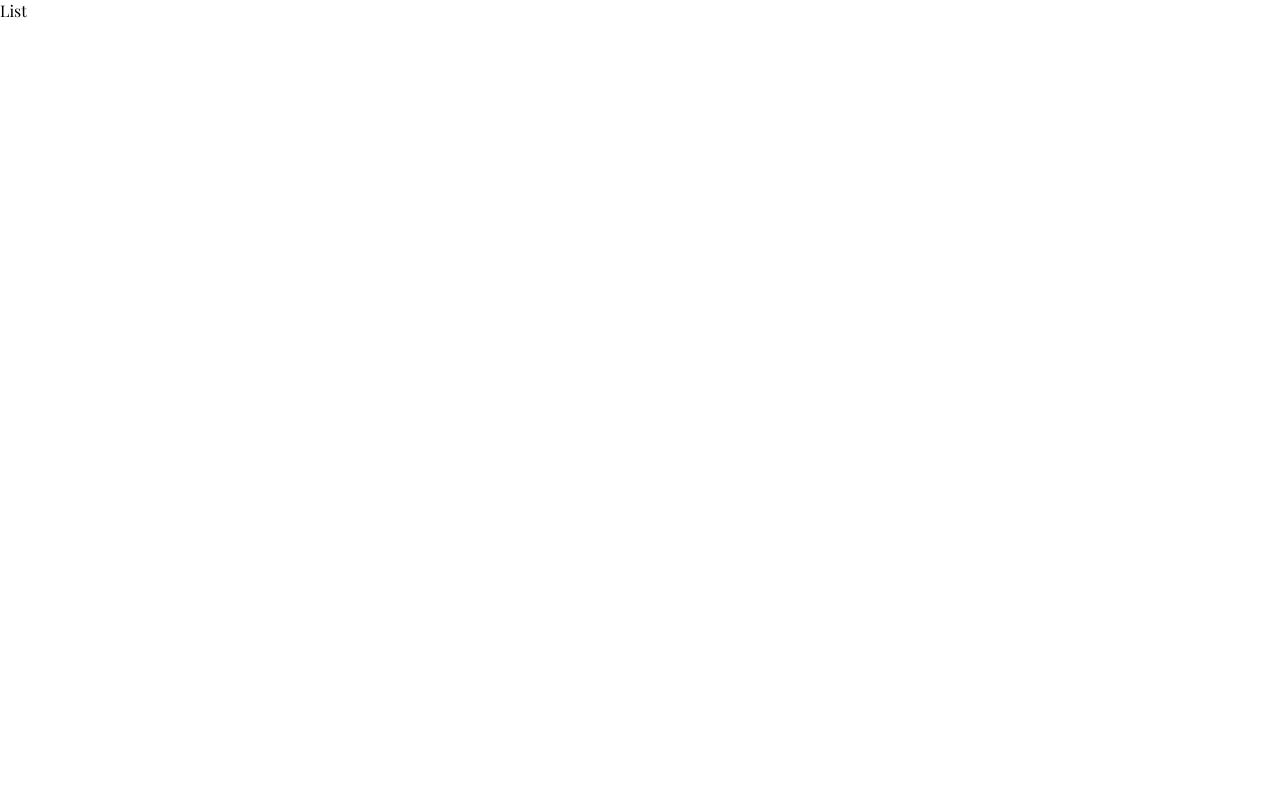
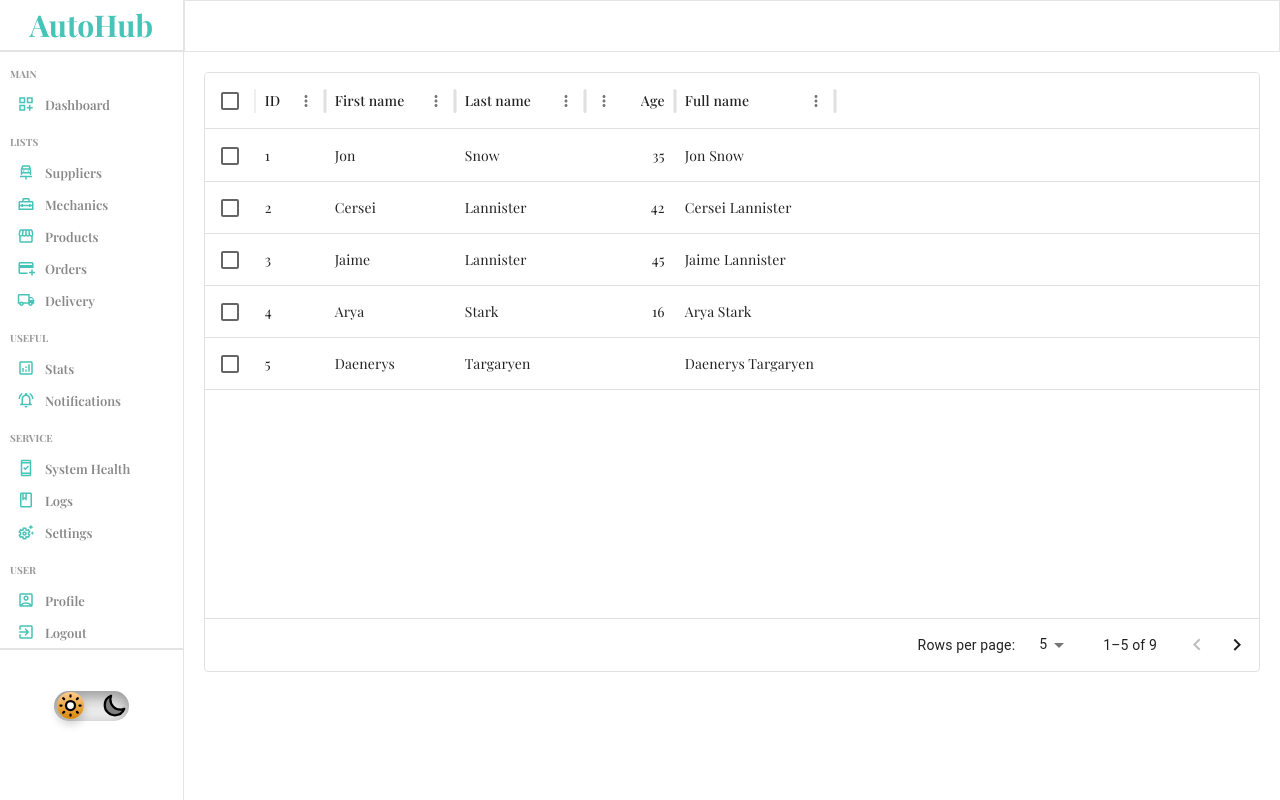
Before and after one commit to Aristox173/autohub, a React (Create React App) app: page /products in a window 1280 px wide. Built offline with nearby package versions, Linux system fonts and the light colour scheme; a web font is replaced by a local one.

Commit message:
Add Basic Table Layout

```diff
--- a/package.json
+++ b/package.json
@@ -7,6 +7,7 @@
     "@emotion/styled": "^11.11.5",
     "@mui/icons-material": "^5.15.16",
     "@mui/material": "^5.15.16",
+    "@mui/x-data-grid": "^7.3.2",
     "@testing-library/jest-dom": "^5.17.0",
     "@testing-library/react": "^13.4.0",
     "@testing-library/user-event": "^13.5.0",
--- /dev/null
+++ b/src/styles/datatable.scss
@@ -0,0 +1,4 @@
+.datatable{
+    height: 600px;
+    padding: 20px;
+}
--- a/src/styles/list.scss
+++ b/src/styles/list.scss
@@ -0,0 +1,8 @@
+.list {
+    display: flex;
+    width: 100%;
+
+    .listContainer {
+        flex: 6;
+    }
+}
--- a/src/views/List.jsx
+++ b/src/views/List.jsx
@@ -1,9 +1,17 @@
-import React from 'react'
 import "../styles/list.scss"
+import Sidebar from "./components/Sidebar"
+import Navbar from "./components/Navbar"
+import Datatable from "./components/Datatable"
 
-function List() {
+const List = () => {
   return (
-    <div>List</div>
+    <div className="list">
+      <Sidebar />
+      <div className="listContainer">
+        <Navbar/>
+        <Datatable/>
+      </div>
+    </div>
   )
 }
 
--- /dev/null
+++ b/src/views/components/Datatable.jsx
@@ -0,0 +1,55 @@
+import "../../styles/datatable.scss"
+import { DataGrid } from '@mui/x-data-grid';
+
+const columns = [
+  { field: 'id', headerName: 'ID', width: 70 },
+  { field: 'firstName', headerName: 'First name', width: 130 },
+  { field: 'lastName', headerName: 'Last name', width: 130 },
+  {
+    field: 'age',
+    headerName: 'Age',
+    type: 'number',
+    width: 90,
+  },
+  {
+    field: 'fullName',
+    headerName: 'Full name',
+    description: 'This column has a value getter and is not sortable.',
+    sortable: false,
+    width: 160,
+    valueGetter: (value, row) => `${row.firstName || ''} ${row.lastName || ''}`,
+  },
+];
+
+const rows = [
+  { id: 1, lastName: 'Snow', firstName: 'Jon', age: 35 },
+  { id: 2, lastName: 'Lannister', firstName: 'Cersei', age: 42 },
+  { id: 3, lastName: 'Lannister', firstName: 'Jaime', age: 45 },
+  { id: 4, lastName: 'Stark', firstName: 'Arya', age: 16 },
+  { id: 5, lastName: 'Targaryen', firstName: 'Daenerys', age: null },
+  { id: 6, lastName: 'Melisandre', firstName: null, age: 150 },
+  { id: 7, lastName: 'Clifford', firstName: 'Ferrara', age: 44 },
+  { id: 8, lastName: 'Frances', firstName: 'Rossini', age: 36 },
+  { id: 9, lastName: 'Roxie', firstName: 'Harvey', age: 65 },
+];
+
+
+const Datatable = () => {
+  return (
+    <div className="datatable">
+        <DataGrid
+        rows={rows}
+        columns={columns}
+        initialState={{
+          pagination: {
+            paginationModel: { page: 0, pageSize: 5 },
+          },
+        }}
+        pageSizeOptions={[5, 10]}
+        checkboxSelection
+      />
+    </div>
+  )
+}
+
+export default Datatable
```
Also changed, not shown: 1 other file (tests, documents, lock files or other folders).
